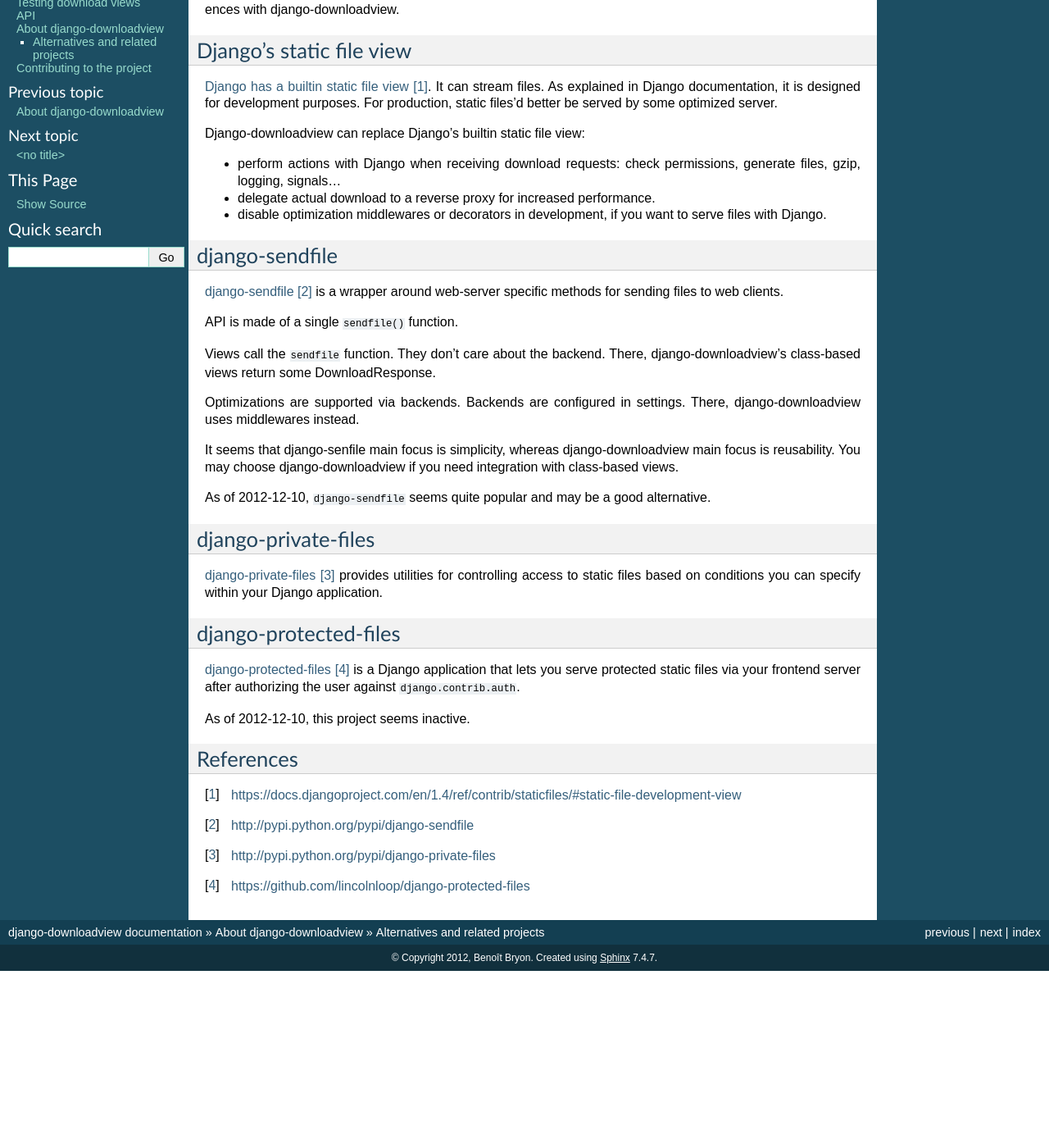
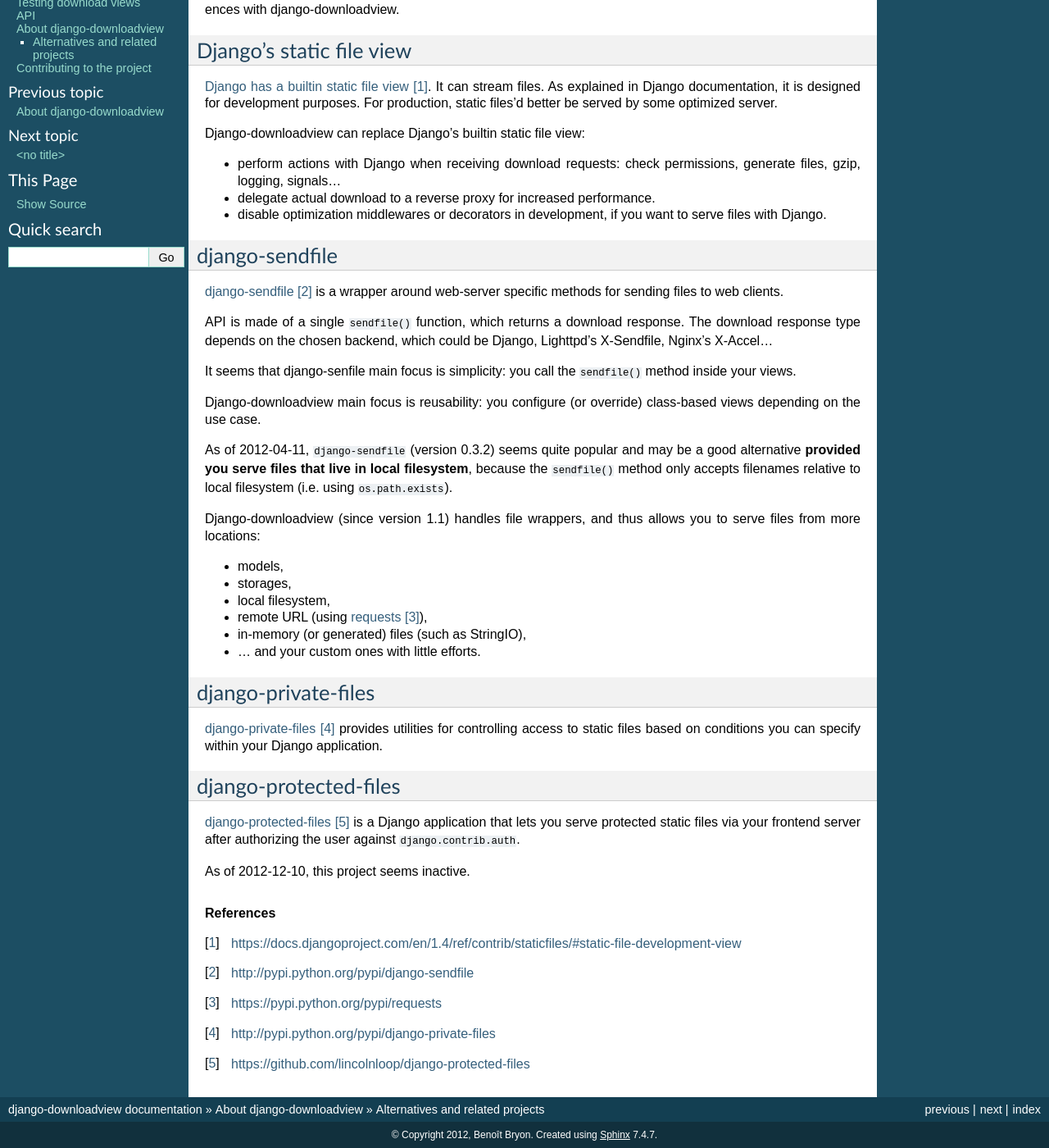
Before and after one commit to jazzband/django-downloadview, a Sphinx documentation site: the page built from docs/about/alternatives.txt, in a window 1280 px wide and 1400 px high, scrolled down 111 px. Shown: the whole window at 82% size. Built offline with Sphinx 7.4.7, drawn with Linux system fonts in a browser that asks for light colours; the version number could not be read and is left out; before the commit the page ends 1295 px from its top, so only the background shows below that.

Commit message:
Reviewed documentation.

```diff
--- a/docs/about/alternatives.txt
+++ b/docs/about/alternatives.txt
@@ -30,20 +30,30 @@
 `django-sendfile`_ is a wrapper around web-server specific methods for sending
 files to web clients.
 
-API is made of a single ``sendfile()`` function.
+API is made of a single ``sendfile()`` function, which returns a download
+response. The download response type depends on the chosen backend, which could
+be Django, Lighttpd's X-Sendfile, Nginx's X-Accel...
 
-Views call the ``sendfile`` function. They don't care about the backend.
-There, django-downloadview's class-based views return some DownloadResponse.
+It seems that django-senfile main focus is simplicity: you call the
+``sendfile()`` method inside your views.
 
-Optimizations are supported via backends. Backends are configured in settings.
-There, django-downloadview uses middlewares instead.
+Django-downloadview main focus is reusability: you configure (or override)
+class-based views depending on the use case.
 
-It seems that django-senfile main focus is simplicity, whereas
-django-downloadview main focus is reusability. You may choose
-django-downloadview if you need integration with class-based views.
+As of 2012-04-11, ``django-sendfile`` (version 0.3.2) seems quite popular and
+may be a good alternative **provided you serve files that live in local
+filesystem**, because the ``sendfile()`` method only accepts filenames relative
+to local filesystem (i.e. using ``os.path.exists``).
 
-As of 2012-12-10, ``django-sendfile`` seems quite popular and may be a good
-alternative.
+Django-downloadview (since version 1.1) handles file wrappers, and thus allows
+you to serve files from more locations:
+
+* models,
+* storages,
+* local filesystem,
+* remote URL (using `requests`_),
+* in-memory (or generated) files (such as StringIO),
+* ... and your custom ones with little efforts.
 
 
 ********************
@@ -65,15 +75,14 @@
 As of 2012-12-10, this project seems inactive.
 
 
-**********
-References
-**********
+.. rubric:: References
 
 .. target-notes::
 
 .. _`Django has a builtin static file view`:
    https://docs.djangoproject.com/en/1.4/ref/contrib/staticfiles/#static-file-development-view
 .. _`django-sendfile`: http://pypi.python.org/pypi/django-sendfile
+.. _`requests`: https://pypi.python.org/pypi/requests
 .. _`django-private-files`: http://pypi.python.org/pypi/django-private-files
 .. _`django-protected-files`:
    https://github.com/lincolnloop/django-protected-files
```
Also changed, not shown: 1 other file.
